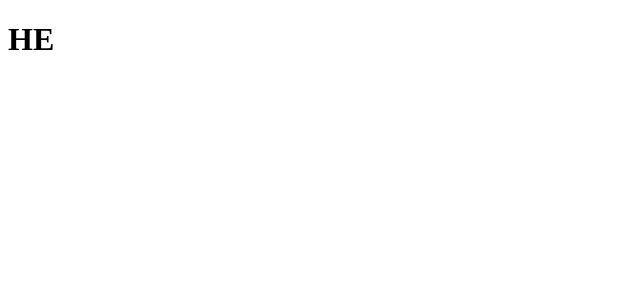
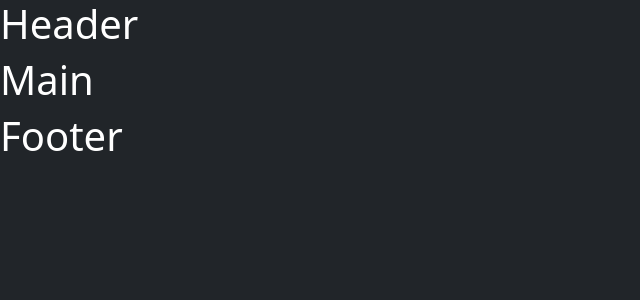
Before and after one commit to hemantrayte/0python-Fullstack-project, a React (Vite) app in the folder frontend/: page / in a window 1280 px wide. Shown: the top 300 px of the page, without its empty margins (0-640 px from the left). Built offline with nearby package versions, Linux system fonts and the light colour scheme.

Commit message:
add bootsrap css cdn and create footer, header and main component

```diff
--- a/frontend/index.html
+++ b/frontend/index.html
@@ -4,9 +4,12 @@
     <meta charset="UTF-8" />
     <meta name="viewport" content="width=device-width, initial-scale=1.0" />
     <title>Stock Prediction Portal</title>
+    <link href="https://cdn.jsdelivr.net/npm/bootstrap@5.0.2/dist/css/bootstrap.min.css" rel="stylesheet">
   </head>
   <body>
     <div id="root"></div>
     <script type="module" src="/src/main.jsx"></script>
+
+    <script src="https://cdn.jsdelivr.net/npm/bootstrap@5.0.2/dist/js/bootstrap.bundle.min.js"></script>
   </body>
 </html>
--- a/frontend/src/App.jsx
+++ b/frontend/src/App.jsx
@@ -1,11 +1,16 @@
 // import { useState } from 'react'
-
+import './assets/css/style.css'
+import Footer from './components/Footer'
+import Header from './components/Header'
+import Main from './components/Main'
 
 function App() {
 
   return (
     <>
-    <h1>HE</h1>
+    <Header/>
+    <Main />
+    <Footer />
     </>
   )
 }
--- /dev/null
+++ b/frontend/src/assets/css/style.css
@@ -0,0 +1,3 @@
+body{
+  background-color: #212529;
+}
--- /dev/null
+++ b/frontend/src/components/Footer.jsx
@@ -0,0 +1,11 @@
+import React from 'react'
+
+const Footer = () => {
+  return (
+    <div>
+      <h1 className='text-white'>Footer</h1>
+    </div>
+  )
+}
+
+export default Footer
--- /dev/null
+++ b/frontend/src/components/Header.jsx
@@ -0,0 +1,11 @@
+import React from 'react'
+
+const Header = () => {
+  return (
+    <div>
+      <h1 className='text-white'>Header</h1>
+    </div>
+  )
+}
+
+export default Header
--- /dev/null
+++ b/frontend/src/components/Main.jsx
@@ -0,0 +1,11 @@
+import React from 'react'
+
+const Main = () => {
+  return (
+    <div>
+      <h1 className='text-white'>Main</h1>
+    </div>
+  )
+}
+
+export default Main
```
Also changed, not shown: frontend/src/assets/js.jsx (added).
